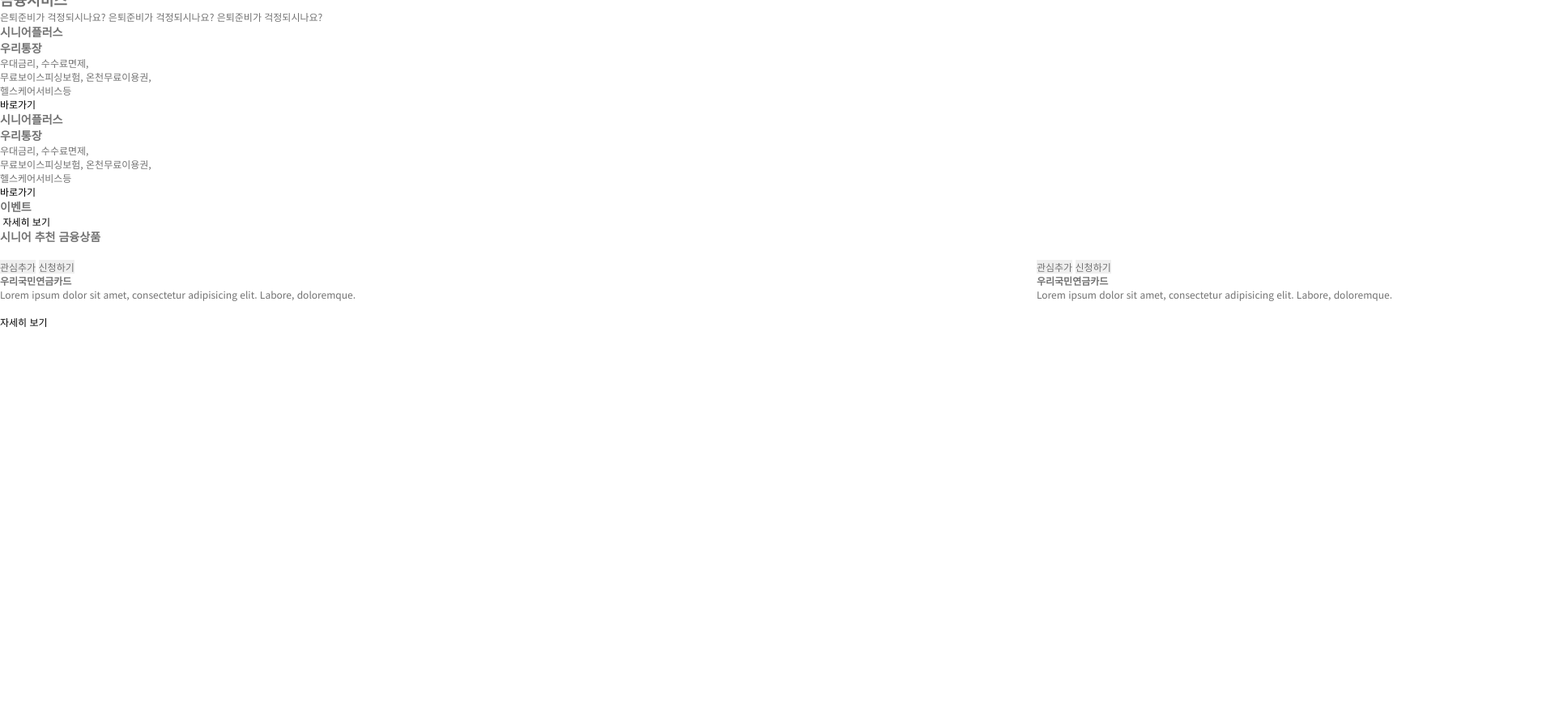
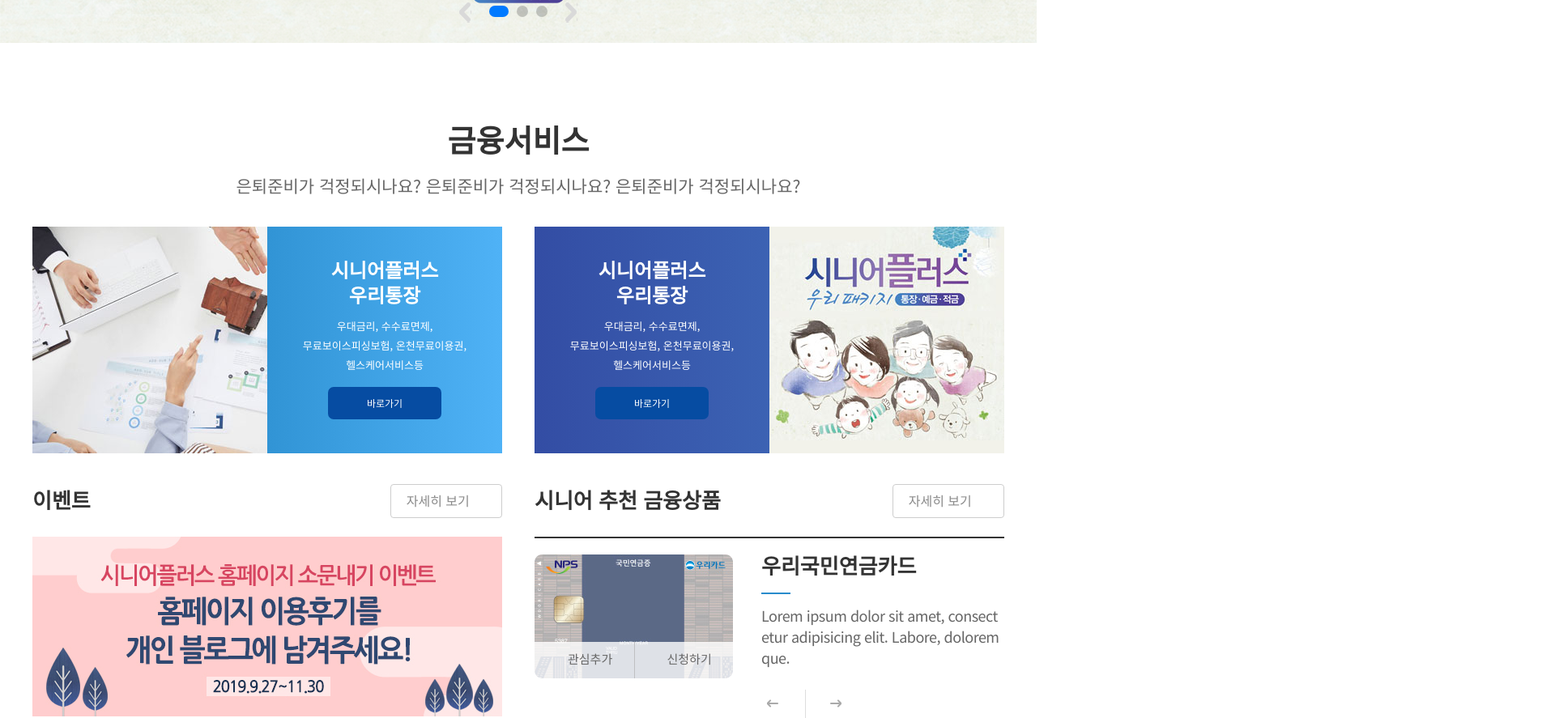
Before and after one commit to lucy-butler/web_project01, a plain HTML site: page index.html in a window 1280 px wide. Shown: the part 521-1408 px from the top of the page at 81% size, 1920 px wide, since content can reach past the window. Before the commit the page ends 927 px from the top, so only its background shows below. Drawn offline with Linux system fonts and the light colour scheme; some icons are missing.

Commit message:
add visual, service

```diff
--- a/css/default.css
+++ b/css/default.css
@@ -14,8 +14,8 @@
 img,fieldset{border:0;}
 address,cite,code,em{font-style:normal;font-weight:normal;}
 label,img,input,select,textarea,button{vertical-align:middle;}
-/* .hide,caption,legend{line-height:0;font-size:1px;overflow:hidden;} */
-.hide,legend,hr,caption{position:absolute; left:-3000%;}
+.hide,caption,legend{line-height:0;font-size:1px;overflow:hidden;}
+/* .hide,legend,hr,caption{position:absolute; left:-3000%;} */
 hr{display:none;}
 main,header,section,nav,footer,aside,article,figure{display:block;}
 a{color:#000;text-decoration:none;}
--- a/css/style.css
+++ b/css/style.css
@@ -125,6 +125,7 @@
 
 .visual {
   position: relative;
+  overflow: hidden;
 }
 .visual .slide1 img {
   width: 100%;
@@ -166,3 +167,202 @@
 .visual .controls .pagination .swiper-pagination-bullet-active {
   width: 24px;
 }
+
+.block > div {
+  margin: 0 auto;
+  padding: 100px 0 0;
+  width: 1200px;
+}
+.block .tit {
+  text-align: center;
+}
+.block .tit h2 {
+  padding: 0 0 28px;
+  font-size: 38px;
+  color: #333;
+  line-height: 1;
+}
+.block .tit p {
+  padding: 0 0 40px;
+  font-size: 21px;
+  color: #666;
+  line-height: 1;
+}
+
+.service .banner > div {
+  width: 580px;
+  color: #fff;
+}
+.service .banner div div {
+  width: 290px;
+  height: 280px;
+  padding: 37px 0 0;
+  box-sizing: border-box;
+  text-align: center;
+}
+.service .banner .left {
+  float: left;
+  background: url(../images/bg_banner01.jpg) no-repeat left top;
+}
+.service .banner .left div {
+  float: right;
+  background: linear-gradient(to right, #3194d5, #4fb2f6);
+}
+.service .banner .right {
+  float: right;
+  background: url(../images/bg_banner02.jpg) no-repeat right top;
+}
+.service .banner .right div {
+  background: linear-gradient(to right, #334da4, #3c62b3);
+}
+.service .banner h3 {
+  font-size: 24px;
+  line-height: 31px;
+}
+.service .banner p {
+  padding: 12px 0 15px;
+  font-size: 13px;
+  line-height: 24px;
+}
+.service .banner a {
+  display: block;
+  margin: 0 auto;
+  width: 140px;
+  line-height: 40px;
+  background: #064ca2;
+  border-radius: 7px;
+  color: #fff;
+}
+.service .btm > article {
+  position: relative;
+  margin: 38px 0 0;
+  width: 580px;
+}
+.service .btm h3 {
+  padding: 0 0 28px;
+  font-size: 26px;
+  color: #333;
+}
+.service .event {
+  float: left;
+}
+.service .event img {
+  width: 100%;
+}
+.service .recom {
+  float: right;
+  overflow: hidden;
+}
+.service .card_info > div {
+  float: left;
+}
+.service .card_info .card {
+  position: relative;
+  font-size: 0;
+}
+.service .card_info .card div {
+  position: absolute;
+  left: 0;
+  right: 0;
+  bottom: 0;
+  background: rgba(255, 255, 255, .8);
+}
+.service .card_info .card div:before {
+  content: '';
+  position: absolute;
+  left: 50%;
+  width: 1px;
+  height: 100%;
+  background: #bfc0c2;
+}
+.service .card_info .card button {
+  width: 50%;
+  height: 45px;
+  background: none;
+  font-size: 15px;
+  color: #666;
+  cursor: pointer;
+}
+.service .card_info .card button:before {
+  margin-right: 3px;
+  font-family: xeicon;
+  line-height: 45px;
+  vertical-align: middle;
+  transform: translate(-4px, 3px);
+}
+.service .card_info .info {
+  padding: 0 0 0 35px;
+  width: 295px;
+}
+.service .card_info .info h4 {
+  font-size: 26px;
+  color: #333;
+  line-height: 1;
+}
+.service .card_info .info p {
+  position: relative;
+  padding: 36px 0 0;
+  font-size: 18px;
+  color: #666;
+  letter-spacing: -0.5px;
+}
+.service .card_info .info p:before {
+  content: '';
+  position: absolute;
+  left: 0;
+  top: 21px;
+  width: 36px;
+  height: 2px;
+  background: #288bcc;
+}
+.service .slide2 {
+  height: 224px;
+  border-top: 2px solid #333;
+  padding: 20px 0 0;
+  box-sizing: border-box;
+}
+.service .slide2 .controls {
+  position: absolute;
+  left: 256px;
+  bottom: 0;
+  z-index: 10;
+}
+.service .slide2 .controls button {
+  width: 75px;
+  height: 35px;
+  cursor: pointer;
+}
+.service .slide2 .controls button ~ button {
+  border-left: 1px solid #ddd;
+}
+.service .slide2 .controls button.prev {
+  background: url(../images/sArrow_prev.png) no-repeat center;
+}
+.service .slide2 .controls button.next {
+  background: url(../images/sArrow_next.png) no-repeat center;
+}
+.service .card_info .card button:first-child:before {
+  content: '\ea10';
+}
+.service .card_info .card button:last-child:before {
+  content: '\e971';
+}
+
+
+.btn_more {
+  position: absolute;
+  right: 0;
+  top: 0;
+  width: 136px;
+  line-height: 38px;
+  border: 1px solid #cdcdcd;
+  border-radius: 4px;
+  font-size: 16px;
+  color: #8a8a8a;
+  text-align: center;
+}
+.btn_more:after {
+  content: '\e93f';
+  font-family: xeicon;
+  margin: 0 0 0 8px;
+}
```
Also changed, not shown: images/bg_banner01.jpg (added), images/bg_banner02.jpg (added), images/card.png (added), images/event_banner.jpg (added), images/icon_lotte.png (added), images/icon_we.png (added), images/sArrow_next.png (added), images/sArrow_prev.png (added).
